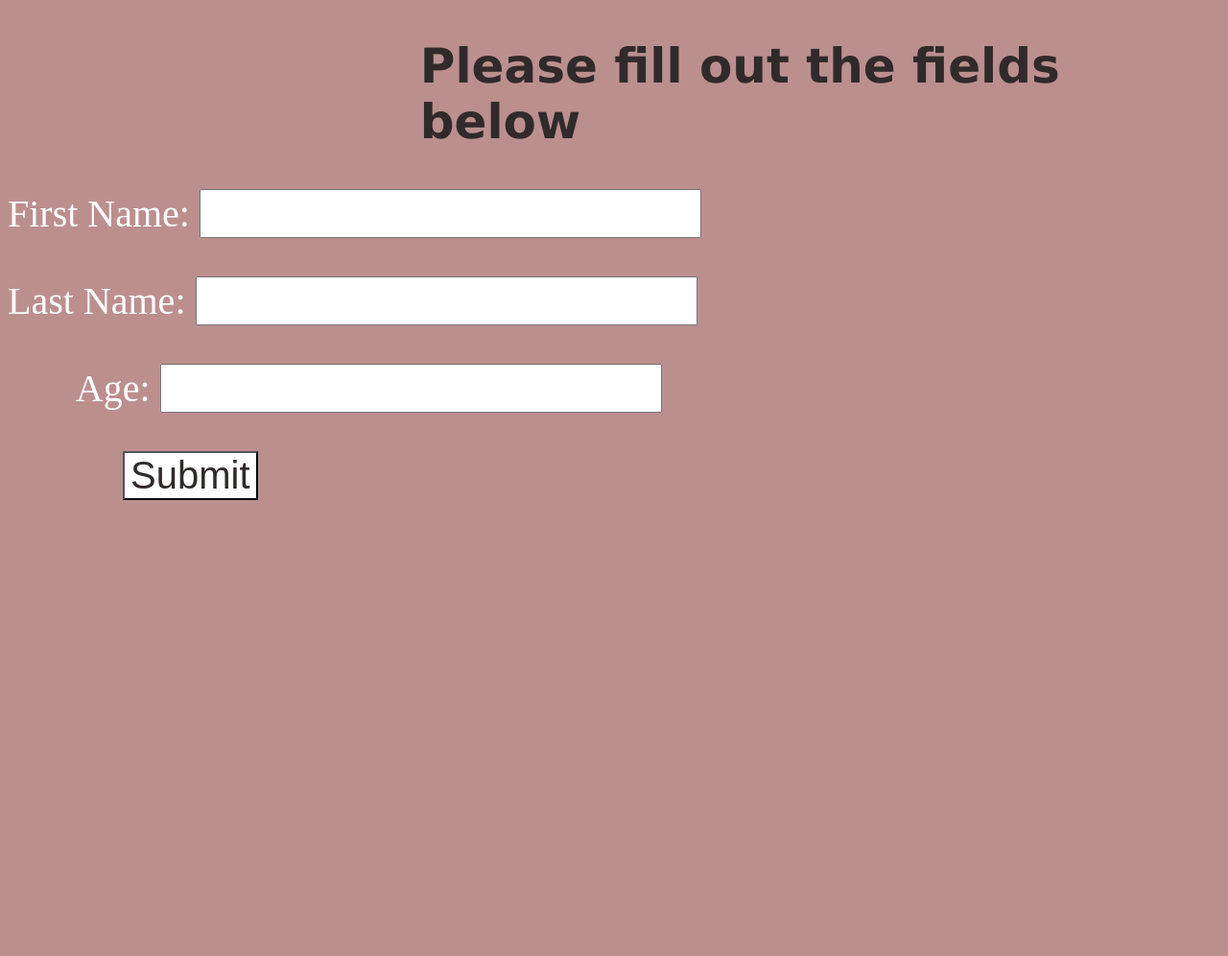
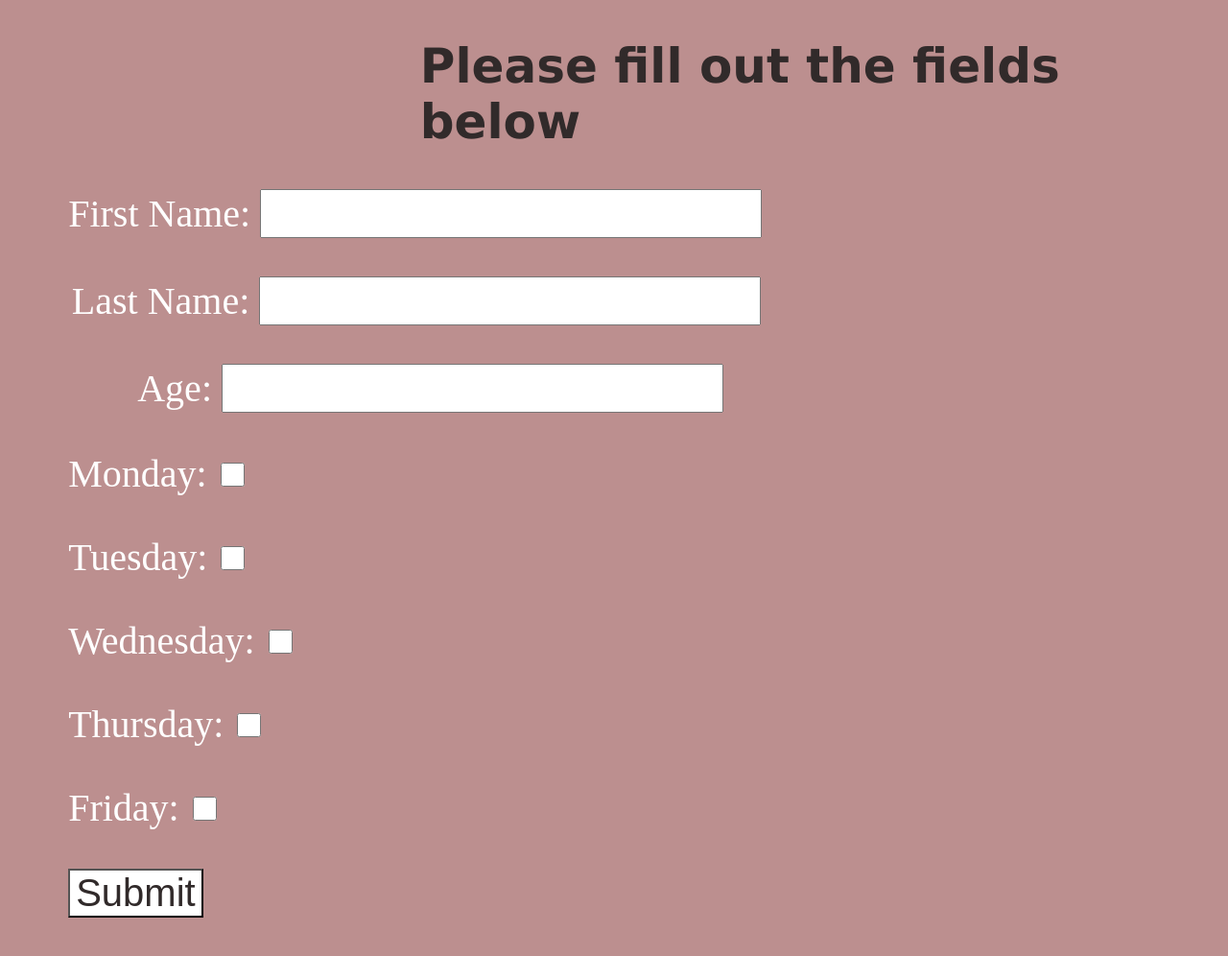
Before and after one commit to crowleyrr/WebDevelopmentDemo, a Django app: template applicants/templates/signup.html in a window 1280 px wide. Shown: the part 354-1350 px from the top of the page at 96% size. Before the commit the page ends 875 px from the top, so only its background shows below. Run offline with Django 3.2, Linux system fonts and the light colour scheme; the template is opened without the code that fills it, so the values that code supplies are empty.

Commit message:
Finalized form fields

```diff
--- a/applicants/templates/signup.html
+++ b/applicants/templates/signup.html
@@ -23,26 +23,27 @@
                     color: rgb(49, 42, 42);
                     margin-left: 34%;
                 }
-                .form-fields {
-                    font-size: 100px;
-                }
-                .form {
-                    background-color: red;
+
+                form {
+                   padding-left: 5%;
                 }
                 #submit_btn {
                     color:rgb(49, 42, 42);
                     background-color: white;
-                    margin-left: 10%;
                     font-size: 40px;
                 }
 
                 p {
                     font-size: 40px;
                     color: white;
-                    padding-right: 5%;
                 }
                 input {
                     font-size: 40px;
+                }
+
+                #chbx {
+                    height: 25px;
+                    width: 25px;
                 }
             </style>
         </head>
@@ -55,11 +56,16 @@
         {{ form }}
         <input type="submit" value="Submit">
     </form> -->
-    <form>
+    <form action="/thanks/" method="post">
+        {% csrf_token %}
         <p>First Name: <input type="text" name="firstname"></p>
-        <p>Last Name: <input type="text" name="lastname"></p>
-        <p style="padding-left: 5.6%;">Age: <input type="text" name="age"></p>
-        <!-- <p>Days available to volunteer: <input type="" name="daysavailable"></p> -->
+        <p style="padding-left: 0.3%;">Last Name: <input type="text" name="lastname"></p>
+        <p style="padding-left: 6%;">Age: <input type="text" name="age"></p>
+        <p>Monday: <input type="checkbox" id="chbx" name="avail_mon"></p>
+        <p>Tuesday: <input type="checkbox" id="chbx" name="avail_tue"></p>
+        <p>Wednesday: <input type="checkbox" id="chbx" name="avail_wed"></p>
+        <p>Thursday: <input type="checkbox" id="chbx" name="avail_thurs"></p>
+        <p>Friday: <input type="checkbox" id="chbx" name="avail_fri"></p>
         <p><input type="submit" value="Submit" id="submit_btn"></p>
     </form>
     </body>
```
Also changed, not shown: applicants/forms.py (+6 -22 lines), applicants/models.py (+5 -19 lines), applicants/migrations/0004_auto_20211027_1430.py (added), db.sqlite3.
